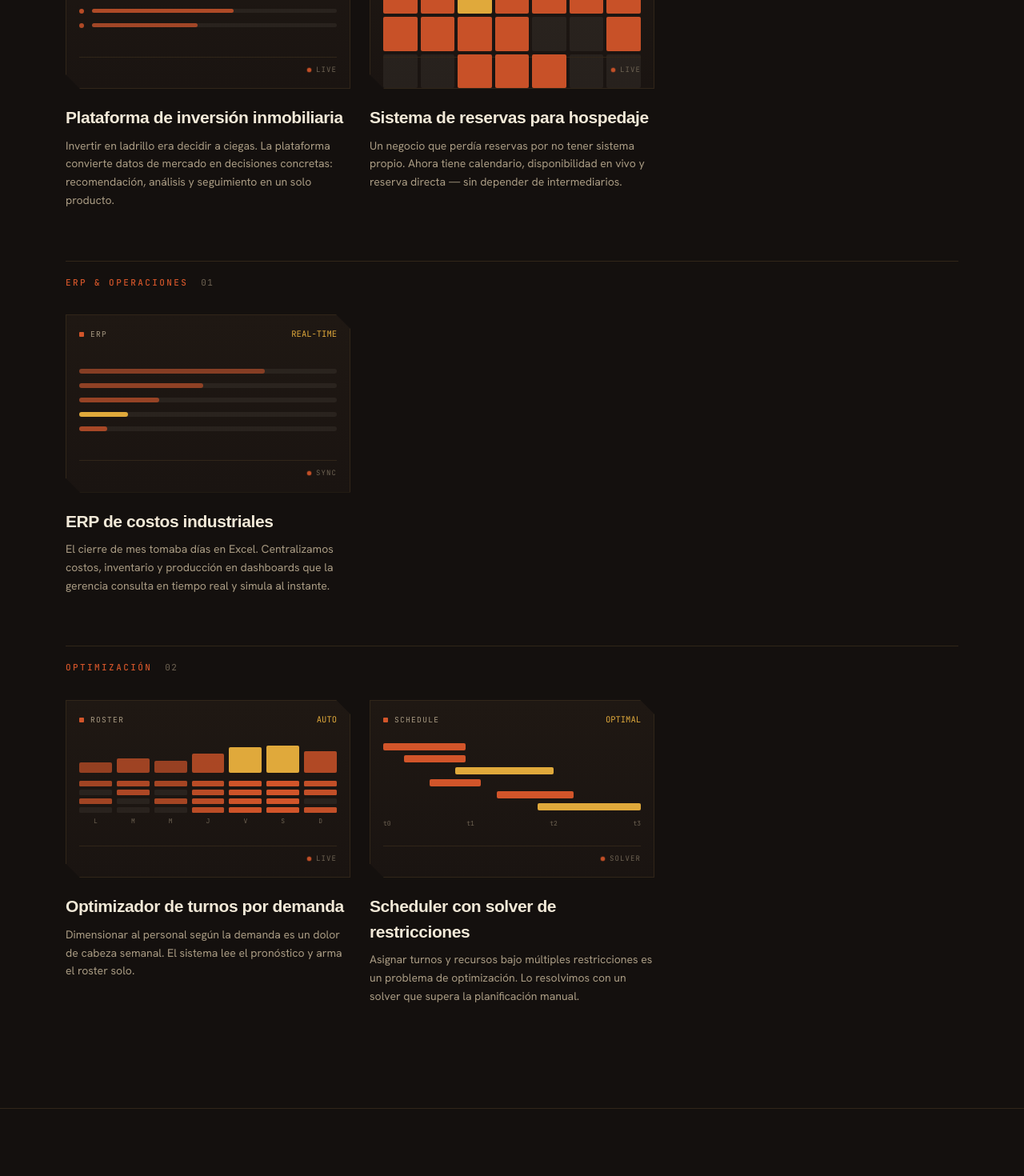
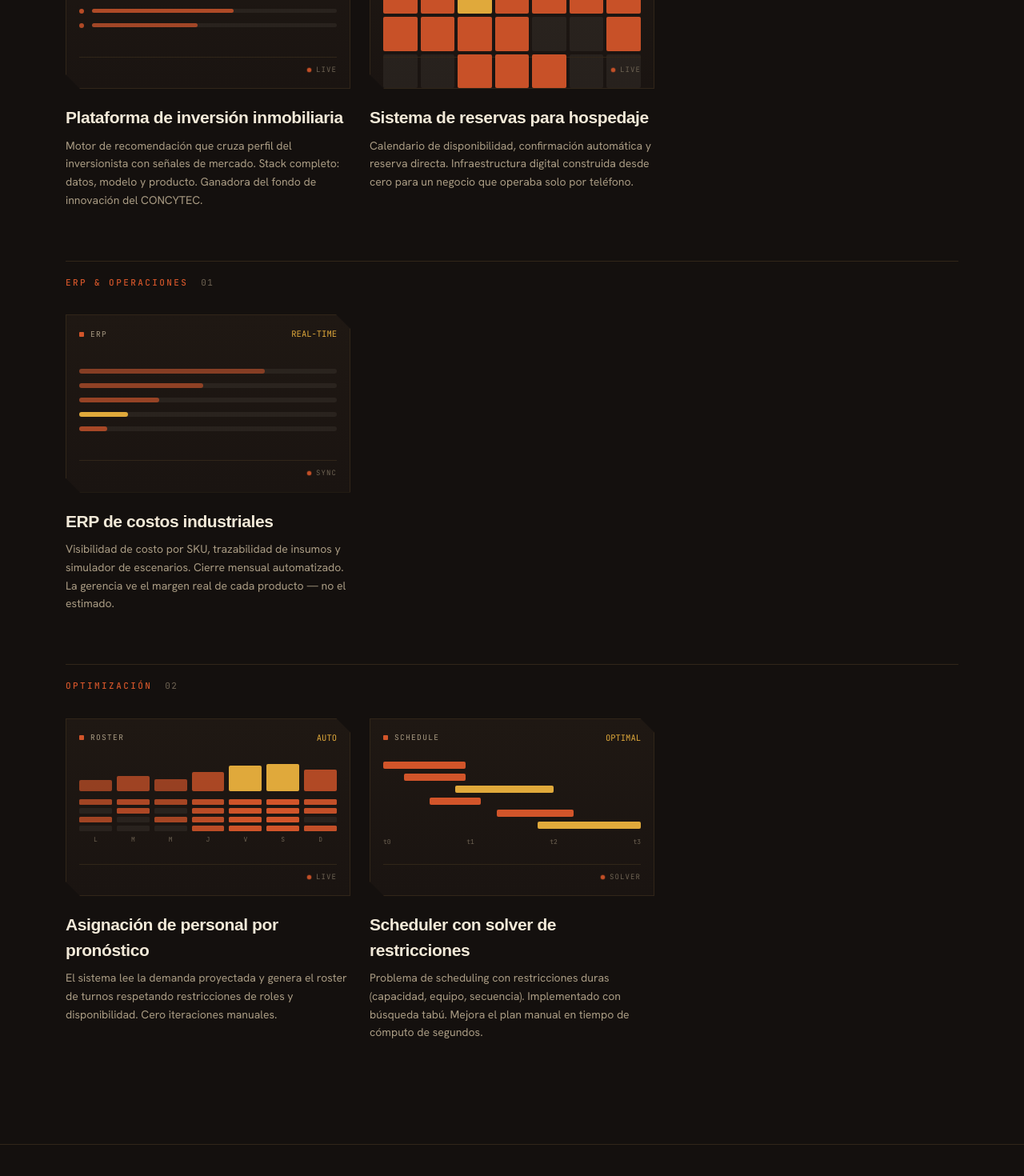
Before and after one commit to AlejandroMarceloCh/kova-web, a Next.js app: page / in a window 1280 px wide. Shown: the part 4130-5600 px from the top of the page at 80% size. Built offline with nearby package versions, Linux system fonts and the light colour scheme; a web font is replaced by a local one.

Commit message:
fix: copy con voz propia — técnico y directo, sin calco de Plezgo

```diff
--- a/components/Portfolio.tsx
+++ b/components/Portfolio.tsx
@@ -19,7 +19,7 @@ const grupos: Grupo[] = [
     items: [
       {
         title: "Motor de precios inmobiliarios",
-        desc: "Los portales muestran precios de publicación, no de mercado. Construimos un modelo que predice el precio real por zona — y explica cada estimación. Del scraping al producto en producción.",
+        desc: "Pipeline completo: scraping de avisos reales, dos modelos por mercado, API con explicabilidad por zona. El precio que predice no es un promedio — es específico y trazable.",
         Viz: WasiViz,
       },
     ],
@@ -29,12 +29,12 @@ const grupos: Grupo[] = [
     items: [
       {
         title: "Plataforma de inversión inmobiliaria",
-        desc: "Invertir en ladrillo era decidir a ciegas. La plataforma convierte datos de mercado en decisiones concretas: recomendación, análisis y seguimiento en un solo producto.",
+        desc: "Motor de recomendación que cruza perfil del inversionista con señales de mercado. Stack completo: datos, modelo y producto. Ganadora del fondo de innovación del CONCYTEC.",
         Viz: InmobaViz,
       },
       {
         title: "Sistema de reservas para hospedaje",
-        desc: "Un negocio que perdía reservas por no tener sistema propio. Ahora tiene calendario, disponibilidad en vivo y reserva directa — sin depender de intermediarios.",
+        desc: "Calendario de disponibilidad, confirmación automática y reserva directa. Infraestructura digital construida desde cero para un negocio que operaba solo por teléfono.",
         Viz: AmelieViz,
       },
     ],
@@ -44,7 +44,7 @@ const grupos: Grupo[] = [
     items: [
       {
         title: "ERP de costos industriales",
-        desc: "El cierre de mes tomaba días en Excel. Centralizamos costos, inventario y producción en dashboards que la gerencia consulta en tiempo real y simula al instante.",
+        desc: "Visibilidad de costo por SKU, trazabilidad de insumos y simulador de escenarios. Cierre mensual automatizado. La gerencia ve el margen real de cada producto — no el estimado.",
         Viz: ErpViz,
       },
     ],
@@ -53,13 +53,13 @@ const grupos: Grupo[] = [
     tipo: "Optimización",
     items: [
       {
-        title: "Optimizador de turnos por demanda",
-        desc: "Dimensionar al personal según la demanda es un dolor de cabeza semanal. El sistema lee el pronóstico y arma el roster solo.",
+        title: "Asignación de personal por pronóstico",
+        desc: "El sistema lee la demanda proyectada y genera el roster de turnos respetando restricciones de roles y disponibilidad. Cero iteraciones manuales.",
         Viz: ChammyViz,
       },
       {
         title: "Scheduler con solver de restricciones",
-        desc: "Asignar turnos y recursos bajo múltiples restricciones es un problema de optimización. Lo resolvimos con un solver que supera la planificación manual.",
+        desc: "Problema de scheduling con restricciones duras (capacidad, equipo, secuencia). Implementado con búsqueda tabú. Mejora el plan manual en tiempo de cómputo de segundos.",
         Viz: GeoAssayViz,
       },
     ],
```
